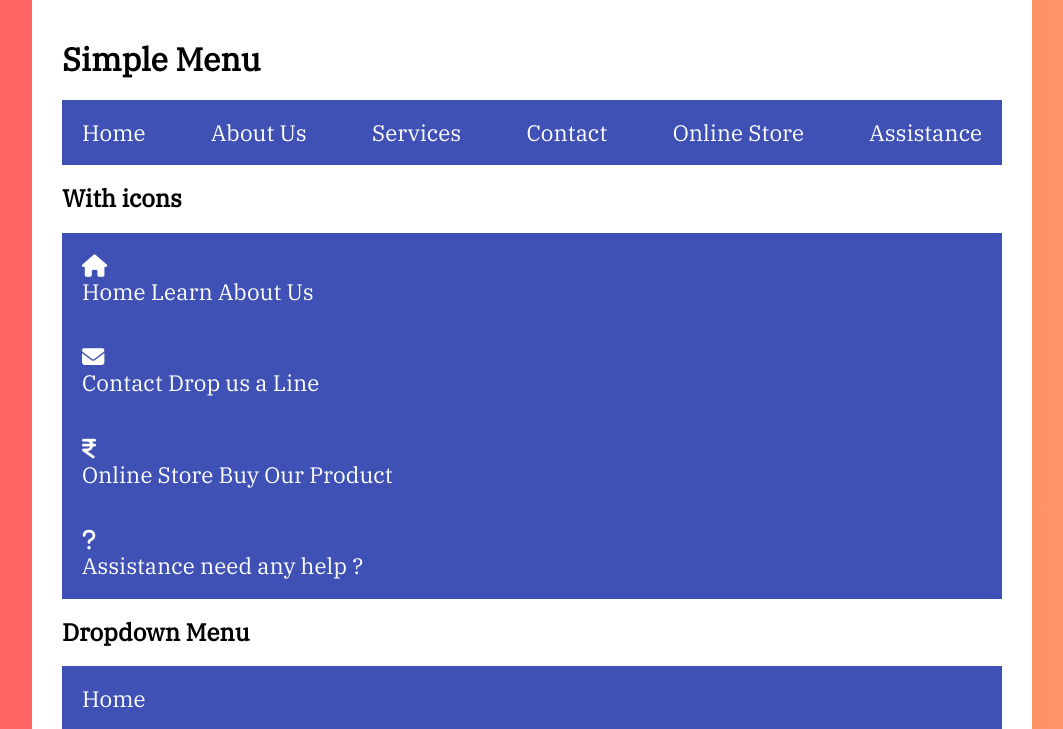
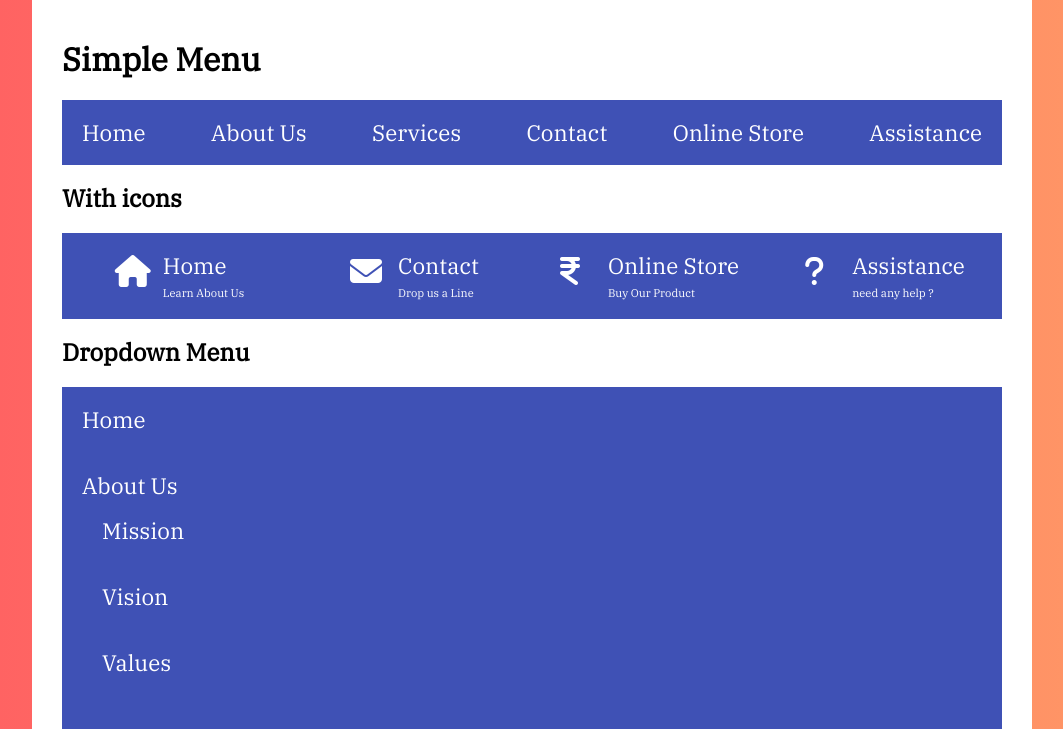
Before and after one commit to Chinmay045/nav_menubar_flexbox, a plain HTML site: page index.html in a window 1280 px wide. Shown: the top 729 px of the page, without its empty margins (108-1171 px from the left). Drawn offline with nearby package versions, Linux system fonts and the light colour scheme.

Commit message:
update menu icons

```diff
--- a/index.html
+++ b/index.html
@@ -30,7 +30,7 @@
         </nav>
 
         <h2>With icons</h2>
-        <nav clas="icons">
+        <nav class="icons">
             <ul>
                 <li><a href="#">
                         <div class="icon">
--- a/style.css
+++ b/style.css
@@ -72,5 +72,40 @@ nav ul a {
     .simple ul li {
         margin-bottom: 0;
     }
+}
 
+.icons ul {
+    /* flex: 0 0 110%; */
+    display: flex;
+    flex-wrap: wrap;
+    justify-content: space-between;
 }
+
+@media (min-width:480px) {
+    .icons ul li {
+        flex: 0 0 25%;
+    }
+}
+
+@media (min-width:768px) {}
+
+.icons ul li {
+    flex: 1;
+}
+
+.icons ul li a {
+    display: flex;
+    justify-content: center;
+}
+
+.icons .icon {
+    font-size: 2rem;
+    flex: 0 0 3rem;
+}
+
+.icons .text span {
+    display: flex;
+    font-size: .7rem;
+    display: block;
+    margin-top: .5rem;
+}
```
